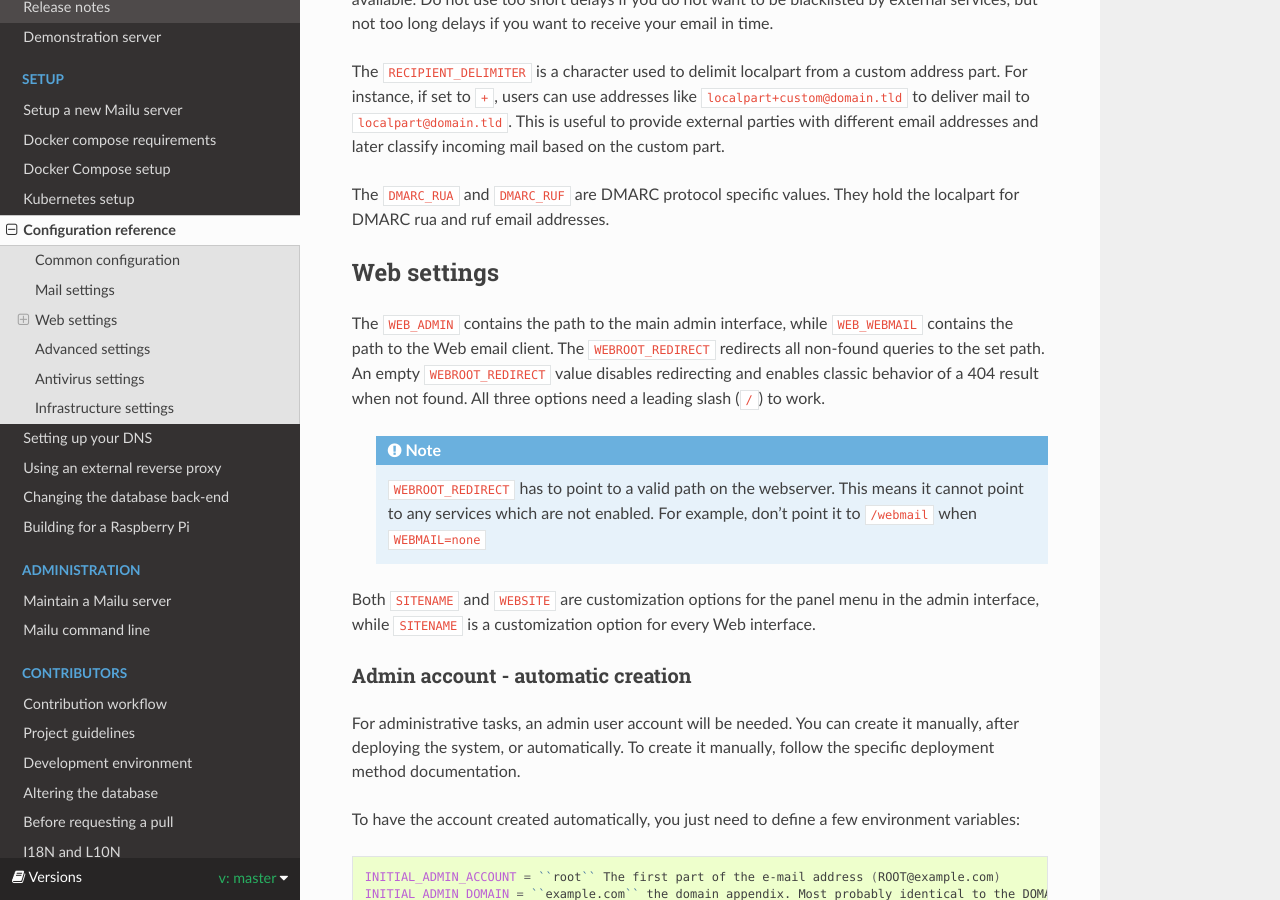
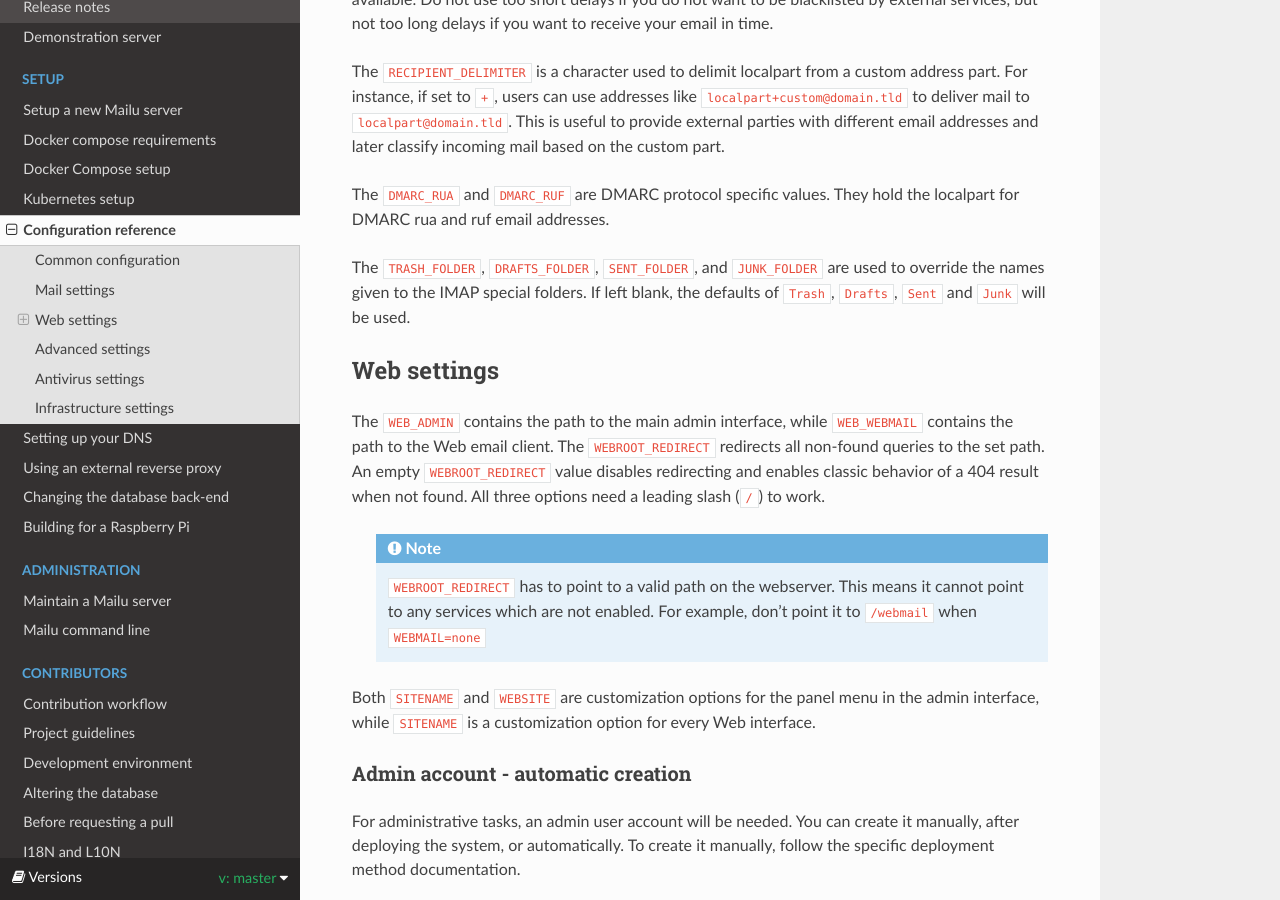
Before and after one commit to Mailu/Mailu, a Sphinx documentation site: the page built from docs/configuration.rst, in a window 1280 px wide and 900 px high, scrolled down 1680 px. Built offline with Sphinx 7.4.7 and the Read the Docs theme 2.0.0, drawn with Linux system fonts in a browser that asks for light colours; formulas are drawn with MathJax 3.

Commit message:
Allow configuration of default IMAP folder names
Probably not that many people will bother changing these, so there isn't much need to complicate the setup interface. Leaving the variables unset will use the existing default names; setting a variable will use that name for the folder instead.

```diff
--- a/docs/configuration.rst
+++ b/docs/configuration.rst
@@ -82,6 +82,10 @@ later classify incoming mail based on the custom part.
 
 The ``DMARC_RUA`` and ``DMARC_RUF`` are DMARC protocol specific values. They hold
 the localpart for DMARC rua and ruf email addresses.
+
+The ``TRASH_FOLDER``, ``DRAFTS_FOLDER``, ``SENT_FOLDER``, and ``JUNK_FOLDER`` are used to
+override the names given to the IMAP special folders. If left blank, the defaults of ``Trash``,
+``Drafts``, ``Sent`` and ``Junk`` will be used.
 
 Web settings
 ------------
```
Also changed, not shown: AUTHORS.md (+1 -0 lines), 3 other files.
